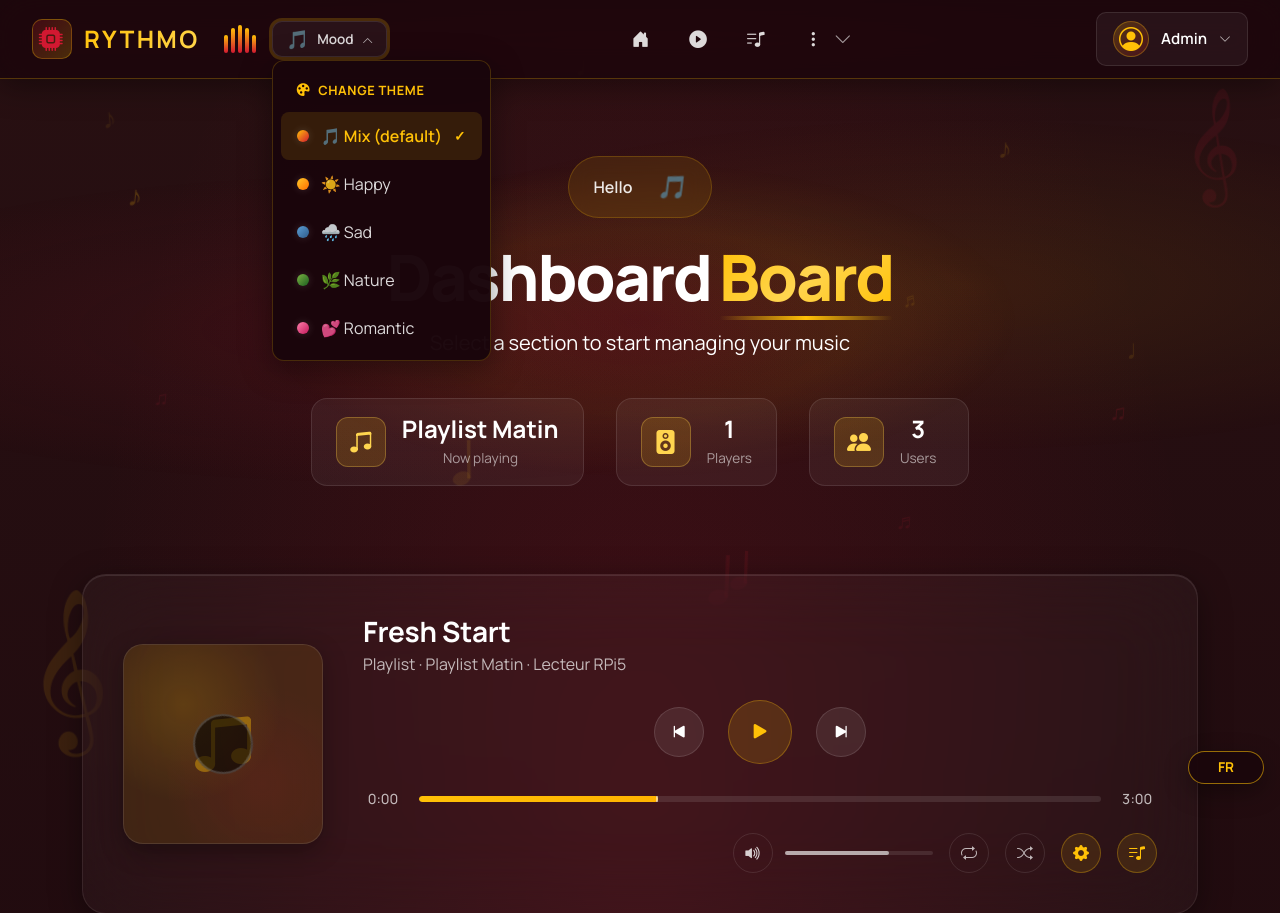
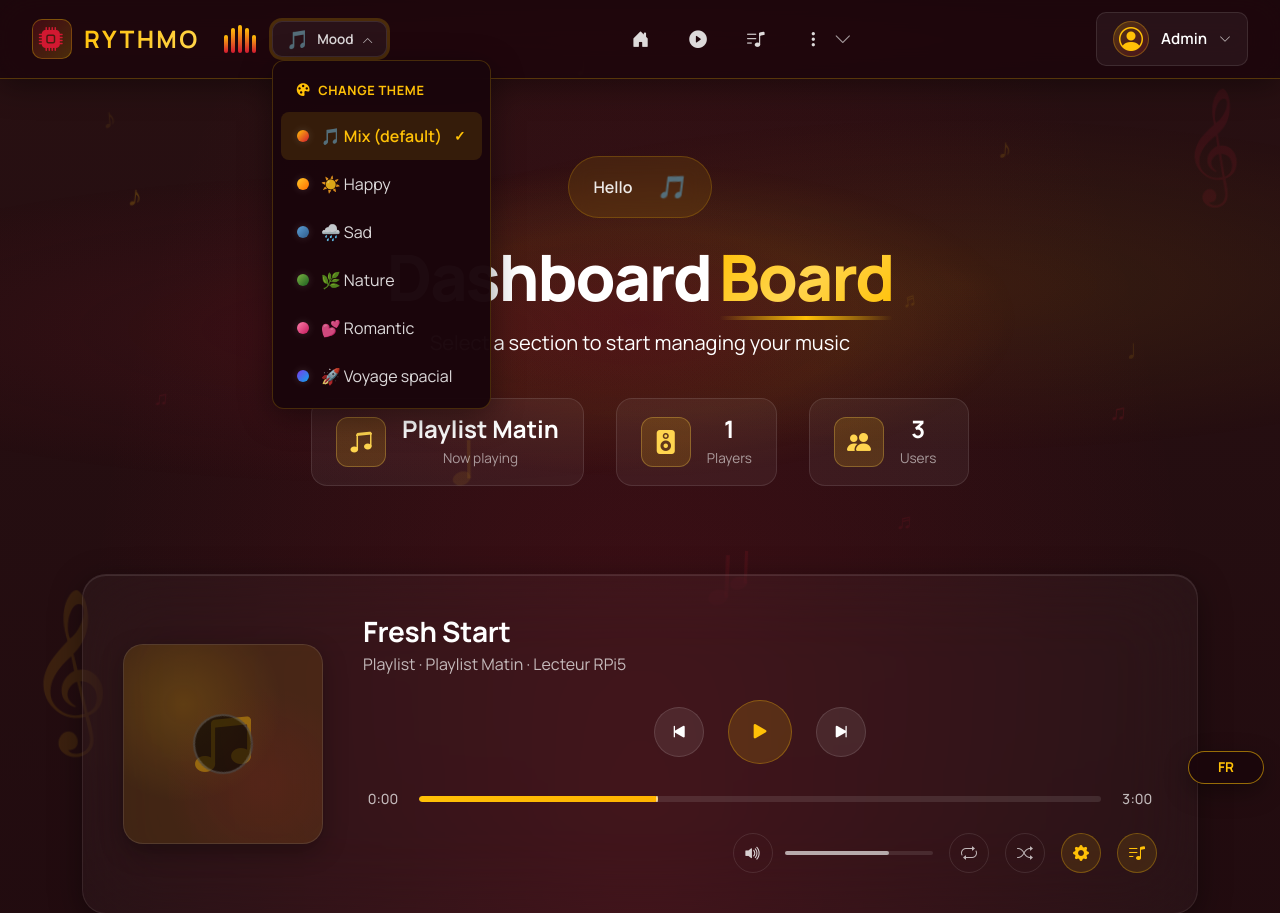
Before and after one commit to TristanCollenOff/SAE-4.01, a Flask app: page / in a window 1280 px wide, after a click that opens the changed part. Shown: the top 913 px of the page. Run offline with Flask 3, Linux system fonts and the light colour scheme; a user stored in the database is signed in; data comes from the database, SQL or seed files in the repository; data that the repository does not hold is empty.

Commit message:
ajout menu deroulant voyage

```diff
--- a/app/templates/includes/nav.html
+++ b/app/templates/includes/nav.html
@@ -28,6 +28,7 @@
             {% elif theme == 'triste' %}🌧️
             {% elif theme == 'nature' %}🌿
             {% elif theme == 'romantique' %}💕
+            {% elif theme == 'voyage_spacial' %}🚀
             {% else %}🎵{% endif %}
           </span>
           <span class="theme-switcher-label d-none d-lg-inline">Ambiance</span>
@@ -70,6 +71,13 @@
                href="{{ url_for('mood.set_theme', theme='romantique', next=request.full_path) }}">
               <span class="theme-dot theme-dot-romantique"></span>
               <span>💕 Romantique</span>
+            </a>
+          </li>
+          <li>
+            <a class="dropdown-item theme-option {% if theme == 'voyage_spacial' %}active{% endif %}"
+               href="{{ url_for('mood.set_theme', theme='voyage_spacial', next=request.full_path) }}">
+              <span class="theme-dot theme-dot-voyage-spacial"></span>
+              <span>🚀 Voyage spacial</span>
             </a>
           </li>
         </ul>
@@ -184,6 +192,7 @@
             {% elif theme == 'triste' %}🌧️
             {% elif theme == 'nature' %}🌿
             {% elif theme == 'romantique' %}💕
+            {% elif theme == 'voyage_spacial' %}🚀
             {% else %}🎵{% endif %}
           </span>
         </button>
@@ -224,6 +233,13 @@
                href="{{ url_for('mood.set_theme', theme='romantique', next=request.full_path) }}">
               <span class="theme-dot theme-dot-romantique"></span>
               <span>💕 Romantique</span>
+            </a>
+          </li>
+          <li>
+            <a class="dropdown-item theme-option {% if theme == 'voyage_spacial' %}active{% endif %}"
+               href="{{ url_for('mood.set_theme', theme='voyage_spacial', next=request.full_path) }}">
+              <span class="theme-dot theme-dot-voyage-spacial"></span>
+              <span>🚀 Voyage spacial</span>
             </a>
           </li>
         </ul>
@@ -713,6 +729,7 @@
 .theme-dot-triste { background: linear-gradient(135deg, #5c9fd4, #2e5a8a); }
 .theme-dot-nature { background: linear-gradient(135deg, #7cb342, #1b5e20); }
 .theme-dot-romantique { background: linear-gradient(135deg, #ff80ab, #c2185b); }
+.theme-dot-voyage-spacial { background: linear-gradient(135deg, #7c3aed, #0ea5e9); }
 
 .theme-option.active {
   background: rgba(var(--rythmo-accent-rgb), 0.12);
--- a/app/templates/index.html
+++ b/app/templates/index.html
@@ -6,7 +6,7 @@
     <div class="hero-greeting">
       <span class="greeting-text">Bonjour</span>
       <span class="greeting-name">{{ session['nom_utilisateur'] }}</span>
-      <div class="greeting-emoji">{% if theme == 'nature' %}🌿{% elif theme == 'voyage spacial' %}⭐{% elif theme == 'romantique' %}💕{% elif theme == 'triste' %}🌧️{% elif theme == 'joyeux' %}☀️{% elif theme == 'default' %}🎵{% else %}👋{% endif %}</div>
+      <div class="greeting-emoji">{% if theme == 'nature' %}🌿{% elif theme == 'voyage_spacial' %}⭐{% elif theme == 'romantique' %}💕{% elif theme == 'triste' %}🌧️{% elif theme == 'joyeux' %}☀️{% elif theme == 'default' %}🎵{% else %}👋{% endif %}</div>
     </div>
     <h1 class="hero-title">
       <span class="title-main">Tableau de</span>
```
